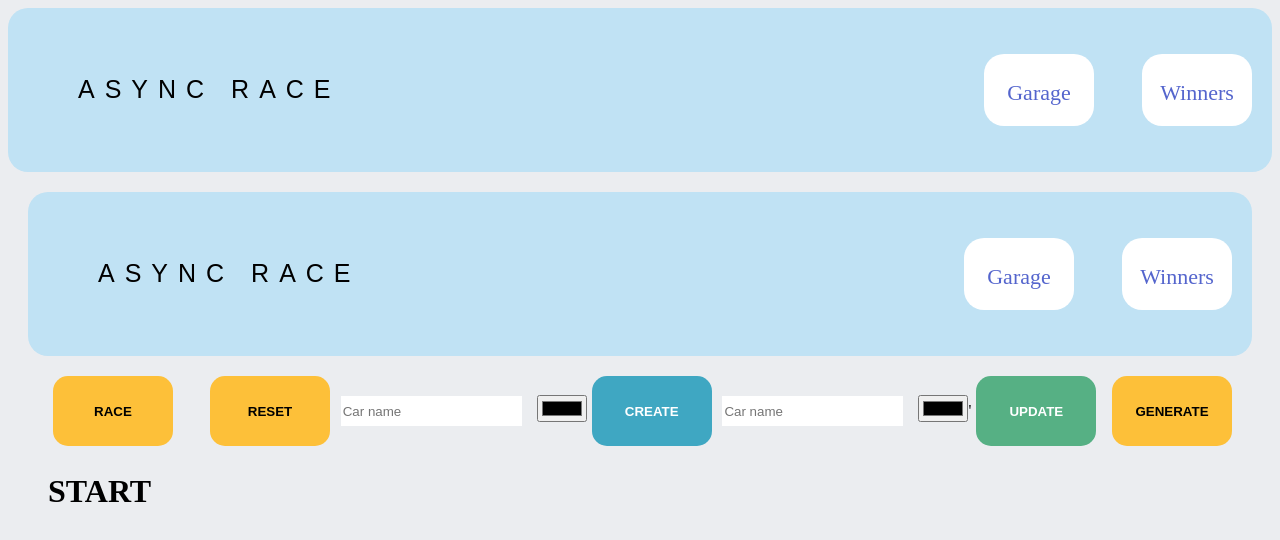
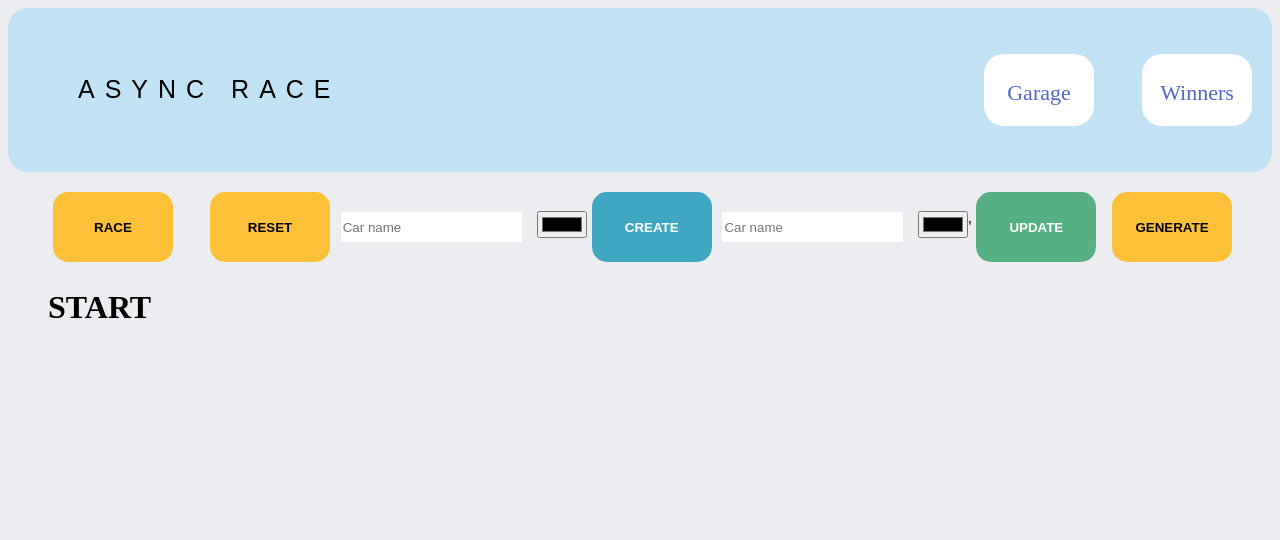
Before and after one commit to JafarDjurayev/async-race, a React (Vite) app: page / in a window 1280 px wide. Shown: the top 540 px of the page. Built offline with nearby package versions, Linux system fonts and the light colour scheme; no server answers.

Commit message:
refactor: Changed import way of zustand stores into 1 line, removed using Navigation as it's now using via Layout component.

```diff
--- a/src/pages/garage/GaragePage.tsx
+++ b/src/pages/garage/GaragePage.tsx
@@ -1,6 +1,5 @@
 import React, { useEffect, type JSX } from 'react';
 import Controls from '../../components/Controls';
-import Navigation from '../../components/Navigation';
 import RaceLane from '../../components/RaceLane';
 import Pagination from '../../components/Pagination';
 import '../../styles/Garage.css';
@@ -22,7 +21,6 @@ export default function GaragePage(): JSX.Element {
 }, []);
   return (
     <>
-      <Navigation />
       <div className="container">
         <Controls />
         <div className="race-lanes">
```
